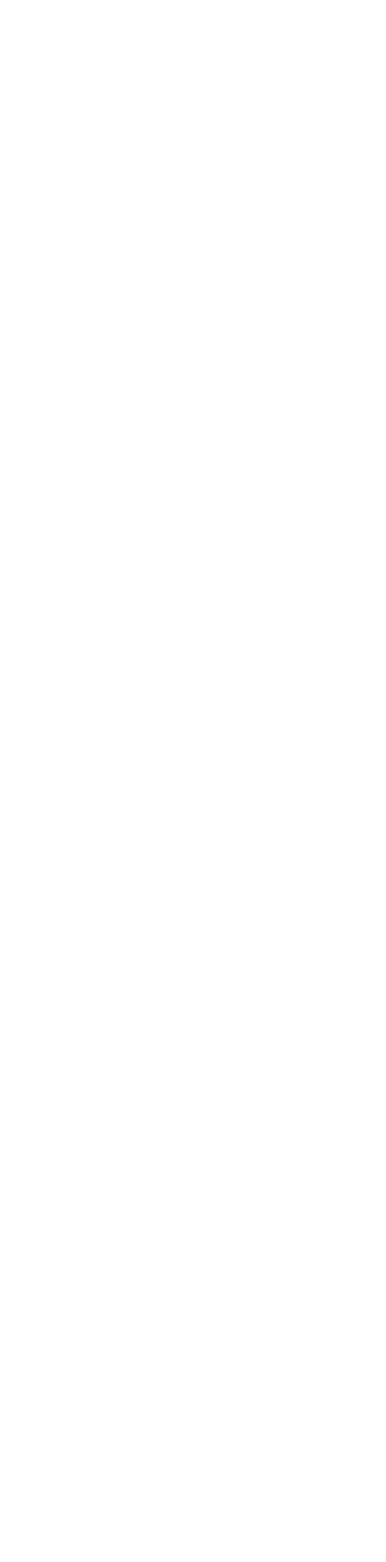
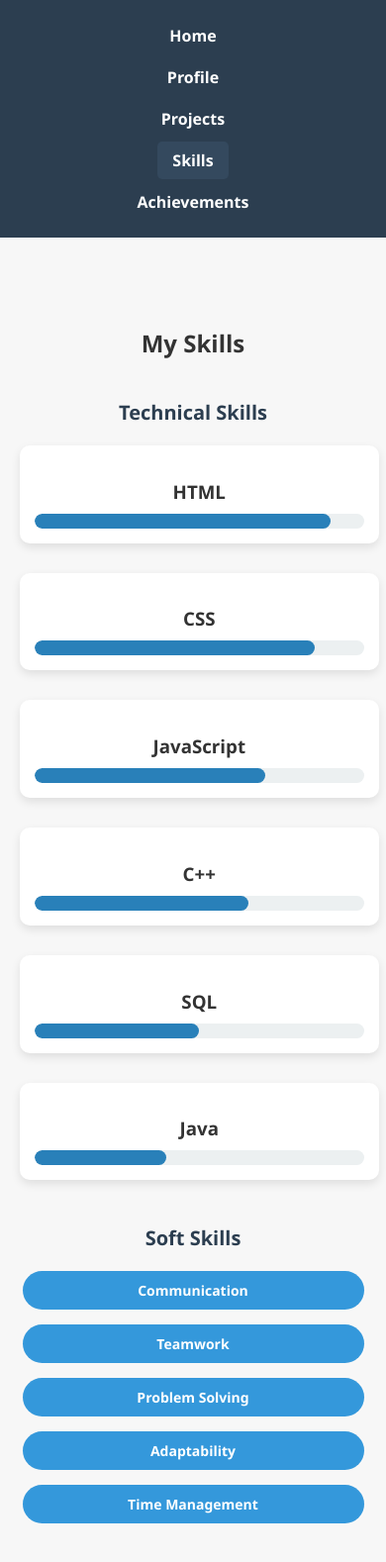
Before and after one commit to Honeyop007/Student_Portfolio, a plain HTML site: page src/skills.html in a window 390 px wide. Shown: the whole page at 99% size. Before the commit the page ends 844 px from the top, so only its background shows below. Drawn offline with Linux system fonts and the light colour scheme.

Commit message:
add skills.html and related code of css

```diff
--- a/src/skills.html
+++ b/src/skills.html
@@ -1,11 +1,76 @@
 <!DOCTYPE html>
 <html lang="en">
 <head>
-    <meta charset="UTF-8">
-    <meta name="viewport" content="width=device-width, initial-scale=1.0">
-    <title>Skills</title>
+  <meta charset="UTF-8">
+  <meta name="viewport" content="width=device-width, initial-scale=1.0">
+  <title>Skills</title>
+  <link rel="stylesheet" href="../styles/styles.css">
 </head>
 <body>
+  <!-- Navbar -->
+  <nav>
+    <ul class="navbar">
+      <li><a href="index.html">Home</a></li>
+      <li><a href="profile.html">Profile</a></li>
+      <li><a href="projects.html">Projects</a></li>
+      <li><a href="skills.html" class="active">Skills</a></li>
+      <li><a href="achievements.html">Achievements</a></li>
+    </ul>
+  </nav>
 
+  <section class="skills-section">
+    <h1>My Skills</h1>
+
+    <!-- Technical Skills -->
+    <h2>Technical Skills</h2>
+    <div class="skills-cards">
+      <div class="skill-card">
+        <h3>HTML</h3>
+        <div class="progress-bar">
+          <div class="progress" style="width: 90%;"></div>
+        </div>
+      </div>
+      <div class="skill-card">
+        <h3>CSS</h3>
+        <div class="progress-bar">
+          <div class="progress" style="width: 85%;"></div>
+        </div>
+      </div>
+      <div class="skill-card">
+        <h3>JavaScript</h3>
+        <div class="progress-bar">
+          <div class="progress" style="width: 70%;"></div>
+        </div>
+      </div>
+      <div class="skill-card">
+        <h3>C++</h3>
+        <div class="progress-bar">
+          <div class="progress" style="width: 65%;"></div>
+        </div>
+      </div>
+      <div class="skill-card">
+        <h3>SQL</h3>
+        <div class="progress-bar">
+          <div class="progress" style="width: 50%;"></div>
+        </div>
+      </div>
+      <div class="skill-card">
+        <h3>Java</h3>
+        <div class="progress-bar">
+          <div class="progress" style="width: 40%;"></div>
+        </div>
+      </div>
+    </div>
+
+    <!-- Soft Skills -->
+    <h2>Soft Skills</h2>
+    <div class="soft-skills-cards">
+      <div class="soft-card">Communication</div>
+      <div class="soft-card">Teamwork</div>
+      <div class="soft-card">Problem Solving</div>
+      <div class="soft-card">Adaptability</div>
+      <div class="soft-card">Time Management</div>
+    </div>
+  </section>
 </body>
 </html>
--- a/styles/styles.css
+++ b/styles/styles.css
@@ -1,193 +1,187 @@
-*{
-    margin: 0px;
-    padding: 0px;
-}
-:root {
-  --background: #111827;
-  --card: #1F2937;
-  --accent: #60A5FA;
-  --text: #F9FAFB;
-}
-
-
-* {
+/* General */
+body {
+  font-family: 'Segoe UI', Tahoma, Geneva, Verdana, sans-serif;
+  background-color: #f7f7f7;
   margin: 0;
   padding: 0;
-  box-sizing: border-box;
-  font-family: 'Poppins', sans-serif;
-}
-
-body {
-  background-color: var(--background);
-  color: var(--text);
-  line-height: 1.6;
+  color: #333;
 }
 
 /* Navbar */
 .navbar {
+  list-style: none;
   display: flex;
-  justify-content: space-between;
-  align-items: center;
-  background-color: var(--card);
-  padding: 1rem 2rem;
-  box-shadow: 0 2px 10px rgba(0, 0, 0, 0.3);
+  justify-content: center;
+  background-color: #2c3e50;
+  padding: 15px 0;
+  margin: 0;
+  flex-wrap: wrap;
 }
 
-.logo {
-  font-size: 1.4rem;
-  font-weight: 600;
-  color: var(--text);
+.navbar li {
+  margin: 0 20px;
 }
 
-.logo span {
-  color: var(--accent);
+.navbar li a {
+  color: white;
+  text-decoration: none;
+  font-weight: 600;
+  padding: 8px 15px;
+  transition: 0.3s;
 }
 
-.nav-links {
-  list-style: none;
-  display: flex;
-  gap: 1.5rem;
+.navbar li a:hover,
+.navbar li a.active {
+  background-color: #34495e;
+  border-radius: 5px;
 }
 
-.nav-links a {
-  color: var(--text);
-  text-decoration: none;
-  transition: color 0.3s;
+/* Skills Section */
+.skills-section {
+  max-width: 1000px;
+  margin: 50px auto;
+  padding: 20px;
+  text-align: center;
 }
 
-.nav-links a:hover {
-  color: var(--accent);
+.skills-section h1 {
+  font-size: 36px;
+  margin-bottom: 40px;
 }
 
-
-.hero {
-  display: flex;
-  justify-content: center;
-  align-items: center;
-  padding: 4rem 2rem;
-  text-align: center;
-  background: linear-gradient(135deg, var(--background), var(--card));
+.skills-section h2 {
+  font-size: 28px;
+  margin: 30px 0 20px;
+  color: #2c3e50;
 }
 
-.hero-content {
-  display: flex;
-  flex-direction: column;
-  align-items: center;
-  max-width: 700px;
-}
-
-.profile-img {
-  width: 150px;
-  height: 150px;
-  border-radius: 50%;
-  border: 4px solid var(--accent);
-  margin-bottom: 20px;
-  object-fit: cover;
-}
-
-.info h2 {
-  font-size: 2rem;
-  color: var(--accent);
-  margin-bottom: 0.3rem;
-}
-
-.info h4 {
-  font-weight: 400;
-  color: #9CA3AF;
-  margin-bottom: 1rem;
-}
-
-.info p {
-  color: var(--text);
-  font-size: 1rem;
-  max-width: 600px;
-}
-
-
-.education-section {
-  padding: 3rem 2rem;
-  text-align: center;
-  background-color: var(--background);
-}
-
-.education-section h2 {
-  font-size: 1.8rem;
-  color: var(--accent);
-  margin-bottom: 2rem;
-  position: relative;
-}
-
-.education-cards {
+/* Technical Skills Cards */
+.skills-cards {
   display: flex;
   flex-wrap: wrap;
   justify-content: center;
-  gap: 1.5rem;
+  gap: 20px;
 }
 
-.edu-card {
-  background-color: var(--card);
-  border: 1px solid rgba(255, 255, 255, 0.1);
-  border-radius: 12px;
-  padding: 1.5rem;
-  width: 280px;
-  transition: transform 0.3s ease, box-shadow 0.3s ease;
+.skill-card {
+  background-color: white;
+  padding: 20px;
+  width: 250px;
+  border-radius: 10px;
+  box-shadow: 0 4px 10px rgba(0,0,0,0.1);
+  transition: transform 0.3s;
 }
 
-.edu-card:hover {
+.skill-card:hover {
   transform: translateY(-5px);
-  box-shadow: 0 0 15px rgba(96, 165, 250, 0.3);
 }
 
-.edu-card h3 {
-  color: var(--accent);
-  margin-bottom: 0.5rem;
+.skill-card h3 {
+  margin-bottom: 10px;
 }
 
-.edu-card p {
-  color: #d1d5db;
-  font-size: 0.95rem;
+/* Progress Bar */
+.progress-bar {
+  background-color: #ecf0f1;
+  border-radius: 10px;
+  height: 15px;
+  overflow: hidden;
 }
 
-/* Footer */
-footer {
-  text-align: center;
-  padding: 1rem 0;
-  background-color: var(--card);
-  color: #9CA3AF;
-  margin-top: 2rem;
-  font-size: 0.9rem;
+.progress {
+  background-color: #2980b9;
+  height: 100%;
+  border-radius: 10px;
+  transition: width 0.5s;
 }
 
-/* Media Query */
+/* Soft Skills Cards */
+.soft-skills-cards {
+  display: flex;
+  flex-wrap: wrap;
+  justify-content: center;
+  gap: 15px;
+  margin-top: 20px;
+}
+
+.soft-card {
+  background-color: #3498db;
+  color: white;
+  padding: 15px 25px;
+  border-radius: 25px;
+  font-weight: 600;
+  transition: transform 0.3s, background-color 0.3s;
+}
+
+.soft-card:hover {
+  transform: translateY(-5px);
+  background-color: #2980b9;
+}
+
+/* Responsive Enhancements */
+@media (max-width: 992px) {
+  .skills-cards, .soft-skills-cards {
+    gap: 15px;
+  }
+
+  .skill-card {
+    width: 45%;
+  }
+}
+
 @media (max-width: 768px) {
+  /* Navbar stacks vertically */
   .navbar {
     flex-direction: column;
-    gap: 0.8rem;
+    align-items: center;
+  }
+  .navbar li {
+    margin: 10px 0;
   }
 
-  .nav-links {
-    flex-direction: column;
-    gap: 0.8rem;
-  }
-
-  .hero-content {
-    padding: 1rem;
-  }
-
-  .info h2 {
-    font-size: 1.6rem;
-  }
-
-  .info p {
-    font-size: 0.9rem;
-  }
-
-  .education-cards {
+  /* Skills and soft skills stack */
+  .skills-cards, .soft-skills-cards {
     flex-direction: column;
     align-items: center;
   }
 
-  .edu-card {
-    width: 90%;
+  .skill-card {
+    width: 80%;
+    margin-bottom: 15px;
+  }
+
+  .skills-section h1 {
+    font-size: 28px;
+  }
+
+  .skills-section h2 {
+    font-size: 22px;
+  }
+
+  .soft-card {
+    width: 70%;
+    text-align: center;
+    padding: 12px 20px;
   }
 }
+
+@media (max-width: 480px) {
+  .skill-card {
+    width: 95%;
+    padding: 15px;
+  }
+
+  .soft-card {
+    width: 90%;
+    padding: 10px 15px;
+    font-size: 14px;
+  }
+
+  .skills-section h1 {
+    font-size: 24px;
+  }
+
+  .skills-section h2 {
+    font-size: 20px;
+  }
+}
```
